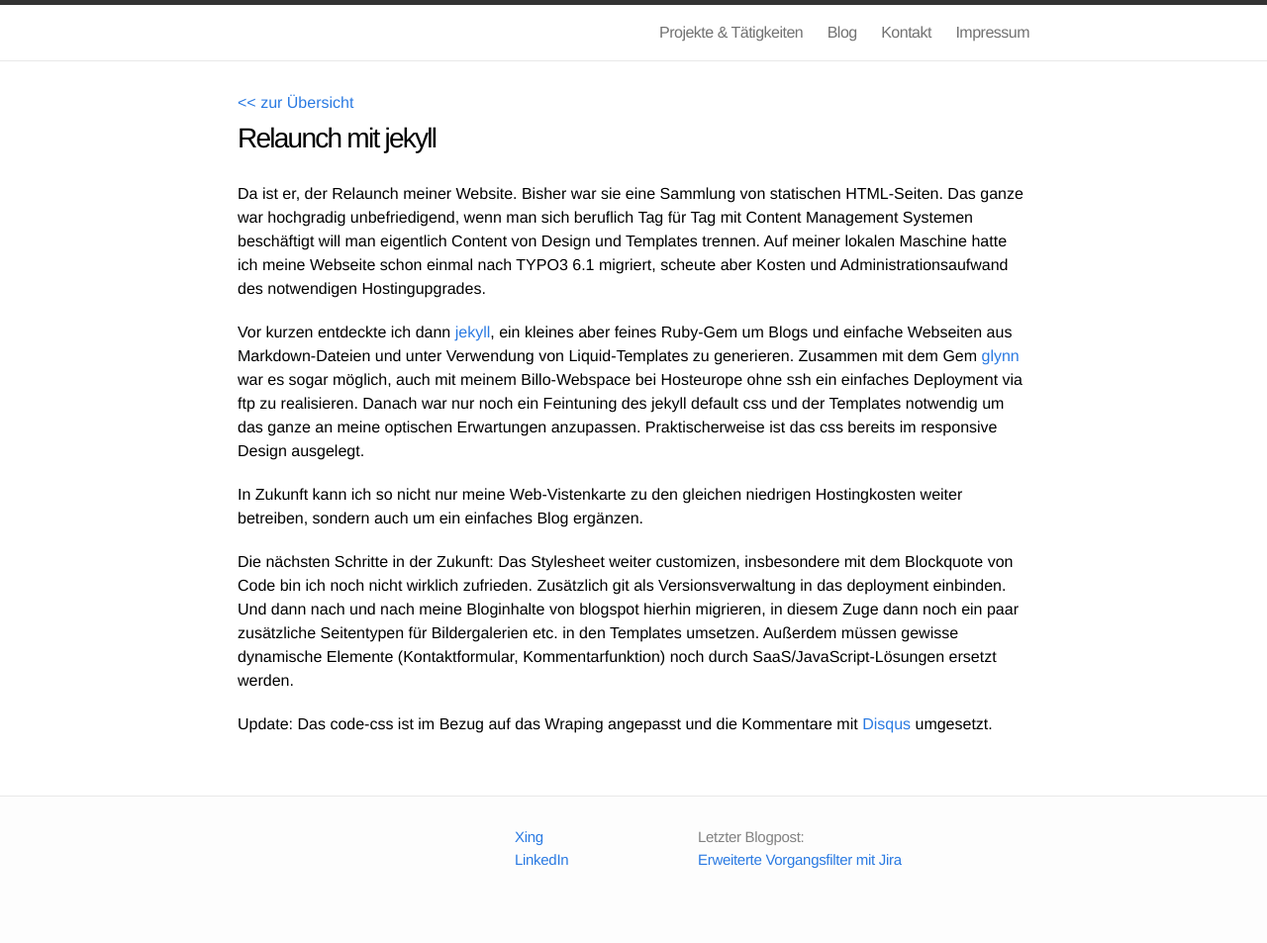
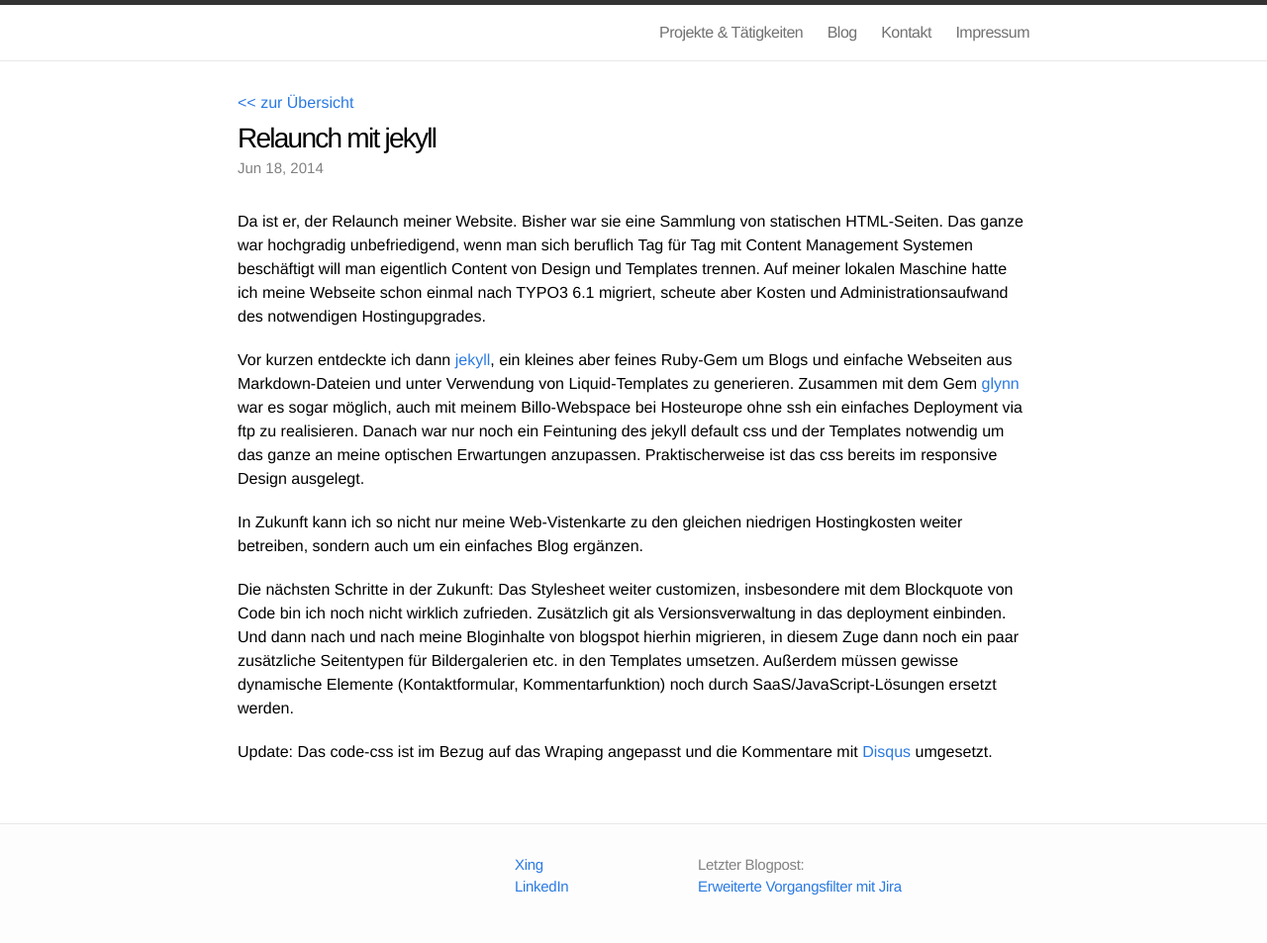
Before and after one commit to petschbot/website, a Jekyll site: the page built from _posts/2014-06-19-jekyll-relaunch.markdown, in a window 1280 px wide. Shown: the whole page at 99% size. Built offline with Jekyll 4.4.1, drawn with Linux system fonts in a browser that asks for light colours; comment, search, counter and statistics services are not loaded; before the commit the page ends 925 px from its top, so only the background shows below that.

Commit message:
Date for post view

```diff
--- a/_layouts/post.html
+++ b/_layouts/post.html
@@ -8,7 +8,7 @@
 
   <header class="post-header">
     <h1>{{ page.title }}</h1>
-    <!-- <p class="meta">{{ page.date | date: "%b %-d, %Y" }}{% if page.author %} • {{ page.author }}{% endif %}{% if page.meta %} • {{ page.meta }}{% endif %}</p> -->
+    <p class="meta">{{ page.date | date: "%b %-d, %Y" }}{% if page.author %} • {{ page.author }}{% endif %}{% if page.meta %} • {{ page.meta }}{% endif %}</p>
   </header>
 
   <article class="post-content">
```
